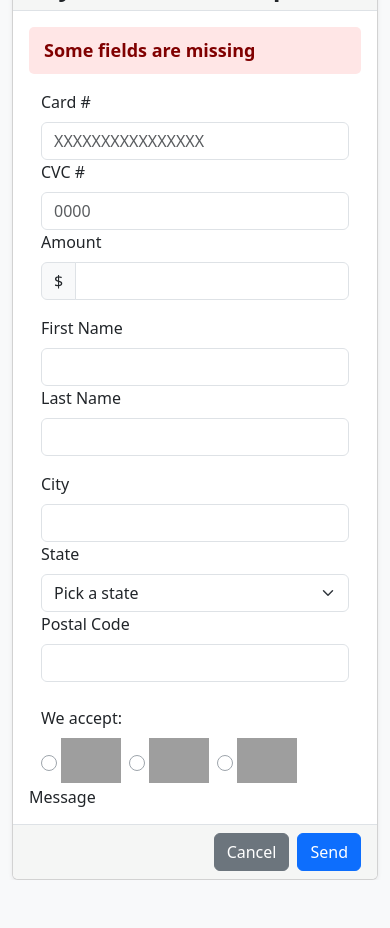
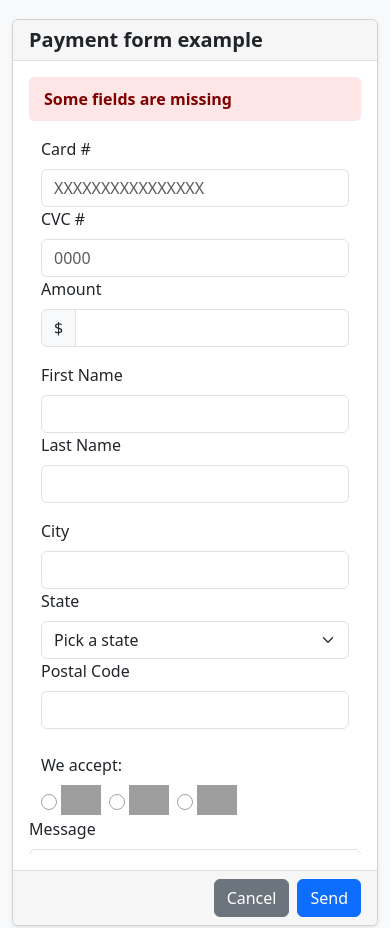
Before and after one commit to Cyberbot777/html5-form, a plain HTML site: page index.html in a window 390 px wide. Before the commit the page ends 880 px from the top, so only its background shows below. Drawn offline with nearby package versions, Linux system fonts and the light colour scheme; grey boxes are pictures that could not be loaded.

Commit message:
Added media queries for responsiveness to all screen sizes

```diff
--- a/styles.css
+++ b/styles.css
@@ -44,3 +44,29 @@
 .form-check-input {
   border-color: #9da4ab;
 }
+
+@media (max-width: 575.98px) {
+  .container {
+    height: auto;
+    min-height: 110vh;
+    padding-top: 1rem;
+  }
+
+  .card-icons img {
+    height: 30px;
+  }
+
+  .card-title {
+    font-size: 1.25rem;
+  }
+
+  .error-message {
+    font-size: 1rem;
+  }
+}
+
+@media (min-width: 576px) and (max-width: 767.98px) {
+  .container {
+    min-height: 110vh;
+  }
+}
```
